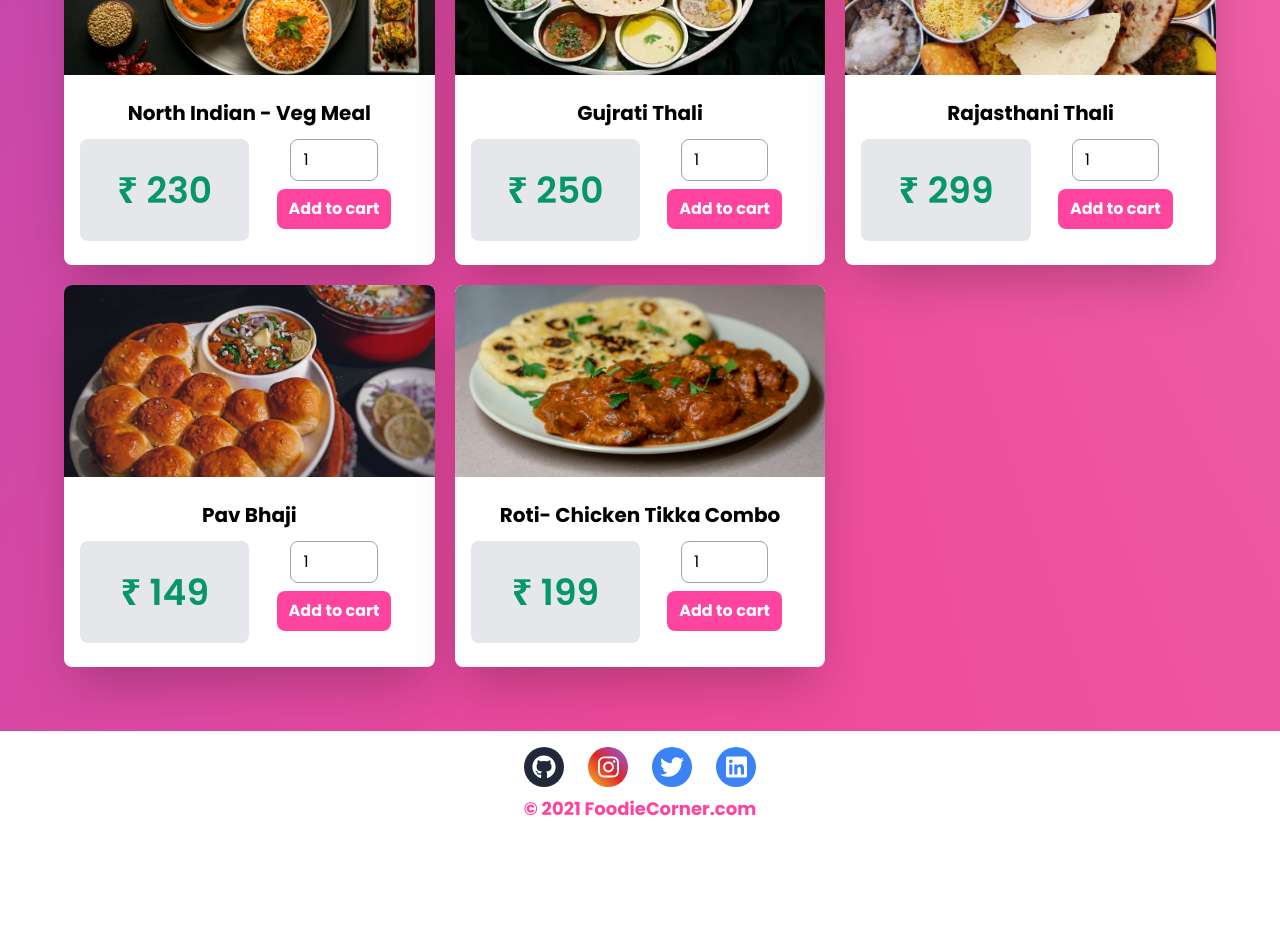
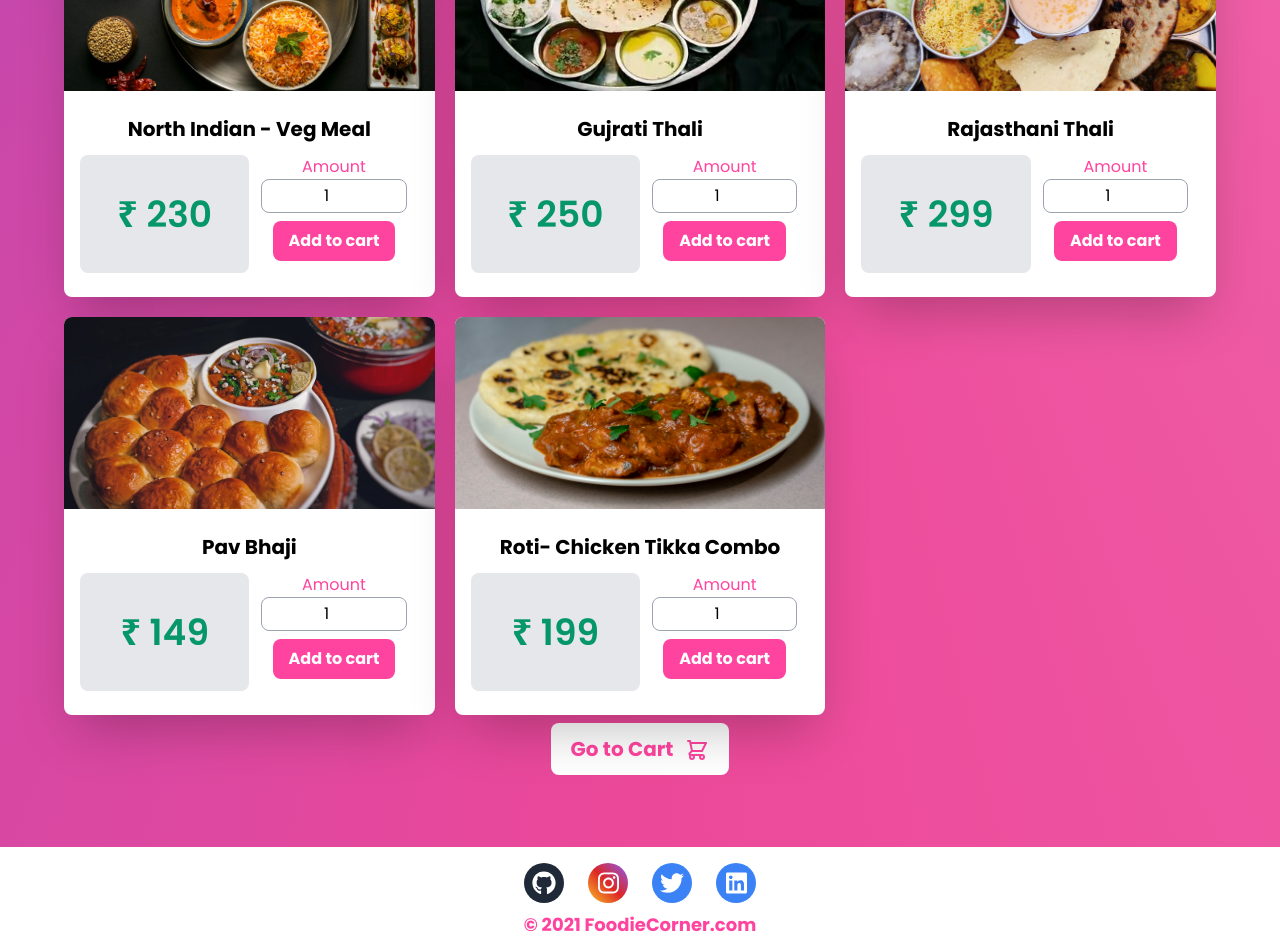
Before and after one commit to tharunk1705/food-corner-app, a React (Create React App) app: page /menu in a window 1280 px wide. Shown: the part 780-1719 px from the top of the page. Before the commit the page ends 1603 px from the top, so only its background shows below. Built offline with nearby package versions, Linux system fonts and the light colour scheme.

Commit message:
added toastify

```diff
--- a/package.json
+++ b/package.json
@@ -15,6 +15,7 @@
     "react-dom": "^17.0.2",
     "react-router-dom": "^6.0.2",
     "react-scripts": "4.0.3",
+    "react-toastify": "^8.1.0",
     "web-vitals": "^1.1.2"
   },
   "scripts": {
--- a/src/App.js
+++ b/src/App.js
@@ -6,6 +6,8 @@ import Menu from "./pages/Menu";
 import About from "./pages/About";
 import Contact from "./pages/Contact";
 import Cart from "./pages/Cart";
+import { ToastContainer } from "react-toastify";
+import "react-toastify/dist/ReactToastify.min.css";
 
 const App = () => {
   return (
@@ -27,6 +29,7 @@ const App = () => {
         <Routes>
           <Route path="/contact" element={<Contact />} />
         </Routes>
+        <ToastContainer />
         <Footer />
       </Router>
     </div>
--- a/src/components/MenuItemForm.js
+++ b/src/components/MenuItemForm.js
@@ -1,4 +1,5 @@
 import { useRef, useState } from "react";
+import { toast } from "react-toastify";
 
 const MenuItemForm = (props) => {
   const [amountIsValid, setAmountIsValid] = useState(true);
@@ -10,6 +11,7 @@ const MenuItemForm = (props) => {
 
     const enteredAmountNumber = +enteredAmount;
 
+    amountInputRef.current.value = 1;
     if (
       enteredAmount.trim().length === 0 ||
       enteredAmountNumber < 1 ||
@@ -20,6 +22,15 @@ const MenuItemForm = (props) => {
     }
 
     props.onAddToCart(enteredAmountNumber);
+    toast.success("Added to cart", {
+      position: "bottom-right",
+      autoClose: 1000,
+      hideProgressBar: false,
+      closeOnClick: true,
+      pauseOnHover: true,
+      draggable: true,
+      progress: undefined,
+    });
   };
 
   return (
@@ -27,17 +38,20 @@ const MenuItemForm = (props) => {
       onSubmit={submitHandler}
       className="flex flex-col p-3 justify-between items-center"
     >
+      <label htmlFor="amount" className="text-secondary">
+        Amount
+      </label>
       <input
-        className="border mb-2 border-gray-400 p-2 focus:outline-none px-3 py-2 rounded-lg w-3/5"
+        className="border mb-2 border-gray-400 text-center p-2 focus:outline-none px-4 py-1 rounded-lg w-full"
         ref={amountInputRef}
         label="Amount"
         type="number"
         min="1"
         max="5"
-        ste="1"
+        step="1"
         defaultValue="1"
       />
-      <button className="bg-secondary px-3 py-2 text-white font-bold rounded-lg transition transform duration-100 focus:scale-110 hover:bg-green-600 focus:shadow-inner cursor-pointer">
+      <button className="bg-secondary px-4 py-2 text-white font-bold rounded-lg transition transform duration-100 focus:scale-110 hover:bg-green-600 focus:shadow-inner cursor-pointer">
         Add to cart
       </button>
       {!amountIsValid && <p>Please enter a valid amount!</p>}
--- a/src/pages/Menu.js
+++ b/src/pages/Menu.js
@@ -1,6 +1,7 @@
 import MenuList from "../data/data";
 import MenuItem from "../components/MenuItem";
 import "../styles/Menu.css";
+import { Link } from "react-router-dom";
 
 const Menu = () => {
   return (
@@ -22,6 +23,27 @@ const Menu = () => {
           );
         })}
       </div>
+      <div className="flex justify-center items-center">
+        <Link to="/cart">
+          <button className="bg-white font-bold rounded-lg my-2  text-secondary py-3 px-5 text-xl">
+            Go to Cart
+            <svg
+              className="w-6 h-6 inline-block ml-3"
+              fill="none"
+              stroke="currentColor"
+              viewBox="0 0 24 24"
+              xmlns="http://www.w3.org/2000/svg"
+            >
+              <path
+                strokeLinecap="round"
+                strokeLinejoin="round"
+                strokeWidth="2"
+                d="M3 3h2l.4 2M7 13h10l4-8H5.4M7 13L5.4 5M7 13l-2.293 2.293c-.63.63-.184 1.707.707 1.707H17m0 0a2 2 0 100 4 2 2 0 000-4zm-8 2a2 2 0 11-4 0 2 2 0 014 0z"
+              ></path>
+            </svg>
+          </button>
+        </Link>
+      </div>
     </div>
   );
 };
--- a/src/store/CartProvider.js
+++ b/src/store/CartProvider.js
@@ -1,6 +1,5 @@
 import { useReducer } from "react";
 import CartContext from "./cart-context";
-
 const defaultCartState = {
   items: [],
   totalAmount: 0,
--- a/src/styles/MenuItem.css
+++ b/src/styles/MenuItem.css
@@ -1,5 +1,5 @@
 .menuItem {
-  @apply bg-white rounded-lg overflow-hidden shadow-2xl transition transform duration-500 hover:scale-110 hover:shadow-inner cursor-pointer;
+  @apply bg-white rounded-lg overflow-hidden shadow-2xl transition transform duration-300 hover:scale-110 hover:shadow-inner cursor-pointer;
 }
 
 .menuItemImage {
```
Also changed, not shown: 1 other file (tests, documents, lock files or other folders).
